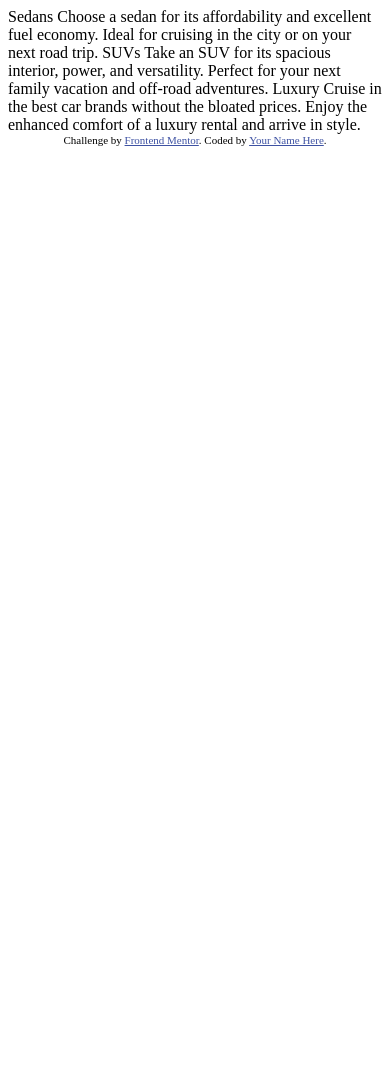
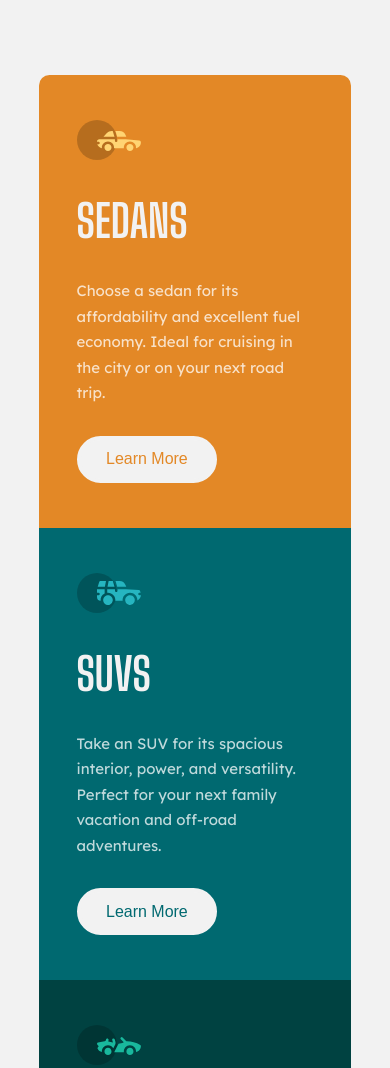
Before and after one commit to sisodiaa/frontend-mentor-3-column-preview-card-component, a plain HTML site: page index.html in a window 390 px wide. Shown: the top 1068 px of the page. Before the commit the page ends 844 px from the top, so only its background shows below. Drawn offline with Linux system fonts and the light colour scheme.

Commit message:
Create document and style using Flexbox for mobile devices

```diff
--- a/index.html
+++ b/index.html
@@ -2,35 +2,70 @@
 <html lang="en">
 <head>
   <meta charset="UTF-8">
-  <meta name="viewport" content="width=device-width, initial-scale=1.0"> <!-- displays site properly based on user's device -->
+  <meta name="viewport" content="width=device-width, initial-scale=1.0">
 
-  <link rel="icon" type="image/png" sizes="32x32" href="./images/favicon-32x32.png">
+  <link
+    rel="icon"
+    type="image/png"
+    sizes="32x32"
+    href="./images/favicon-32x32.png"
+  />
+  <link rel="stylesheet" href="css/style.css" />
 
   <title>Frontend Mentor | 3-column preview card component</title>
-
-  <!-- Feel free to remove these styles or customise in your own stylesheet 👍 -->
-  <style>
-    .attribution { font-size: 11px; text-align: center; }
-    .attribution a { color: hsl(228, 45%, 44%); }
-  </style>
 </head>
 <body>
+  <div class="container">
+    <main class="cards">
+      <article class="card card--sedan">
+        <img class="card__icon" src="images/icon-sedans.svg" alt="Sedan">
+        <h1 class="card__heading">Sedans</h1>
+        <p class="card__paragraph">
+          Choose a sedan for its affordability and excellent fuel
+          economy. Ideal for cruising in the city or on your next
+          road trip.
+        </p>
+        <button type="button" class="button button--sedan">
+          Learn More
+        </button>
+      </article>
 
-  Sedans
-  Choose a sedan for its affordability and excellent fuel economy. Ideal for cruising in the city
-  or on your next road trip.
+      <article class="card card--suv">
+        <img class="card__icon" src="images/icon-suvs.svg" alt="SUV">
+        <h1 class="card__heading">SUVs</h1>
+        <p class="card__paragraph">
+          Take an SUV for its spacious interior, power, and versatility.
+          Perfect for your next family vacation and off-road adventures.
+        </p>
+        <button type="button" class="button button--suv">
+          Learn More
+        </button>
+      </article>
 
-  SUVs
-  Take an SUV for its spacious interior, power, and versatility. Perfect for your next family vacation
-  and off-road adventures.
-
-  Luxury
-  Cruise in the best car brands without the bloated prices. Enjoy the enhanced comfort of a luxury
-  rental and arrive in style.
+      <article class="card card--luxury">
+        <img class="card__icon" src="images/icon-luxury.svg" alt="Luxury">
+        <h1 class="card__heading">Luxury</h1>
+        <p class="card__paragraph">
+          Cruise in the best car brands without the bloated prices.
+          Enjoy the enhanced comfort of a luxury rental and arrive
+          in style.
+        </p>
+        <button type="button" class="button button--luxury">
+          Learn More
+        </button>
+      </article>
+    </main>
+  </div>
 
   <div class="attribution">
-    Challenge by <a href="https://www.frontendmentor.io?ref=challenge" target="_blank">Frontend Mentor</a>.
-    Coded by <a href="#">Your Name Here</a>.
+    Challenge by
+    <a
+      href="https://www.frontendmentor.io?ref=challenge"
+      target="_blank"
+    >
+      Frontend Mentor
+    </a>.
+    Coded by <a href="#">Abhishek Sisodia</a>.
   </div>
 </body>
 </html>
--- a/sass/custom.scss
+++ b/sass/custom.scss
@@ -0,0 +1,97 @@
+@import url('https://fonts.googleapis.com/css2?family=Big+Shoulders+Display:wght@700&family=Lexend+Deca&display=swap');
+
+:root {
+  --color-bright-orange: hsl(31, 77%, 52%);
+  --color-dark-cyan: hsl(184, 100%, 22%);
+  --color-darker-cyan: hsl(179, 100%, 13%);
+  --color-transparent-white: hsla(0, 0%, 100%, 0.75);
+  --color-light-gray: hsl(0, 0%, 95%);
+}
+
+*,
+*::before,
+*::after {
+  margin: 0;
+  padding: 0;
+  box-sizing: inherit;
+}
+
+html {
+  box-sizing: border-box;
+  font-family: 'Lexend Deca', sans-serif;
+  font-size: 15px;
+  font-weight: 400;
+  color: var(--color-transparent-white);
+  background-color: var(--color-light-gray);
+}
+
+.container {
+  margin: 0 auto;
+  width: 80%;
+}
+
+.cards {
+  display: flex;
+  flex-direction: column;
+  margin-top: 5rem;
+  margin-bottom: 5rem;
+  border-radius: 0.7rem;
+  overflow: hidden;
+}
+
+.card {
+  padding: 3rem 2.5rem;
+
+  &__heading {
+    margin-top: 2rem;
+    margin-bottom: 2rem;
+    font-family: 'Big Shoulders Display', cursive;
+    font-size: 3rem;
+    font-weight: 700;
+    color: var(--color-light-gray);
+    text-transform: uppercase;
+  }
+
+  &__paragraph {
+    line-height: 1.7;
+    margin-bottom: 2rem;
+  }
+
+  &--sedan {
+    background-color: var(--color-bright-orange);
+  }
+
+  &--suv {
+    background-color: var(--color-dark-cyan);
+  }
+
+  &--luxury {
+    background-color: var(--color-darker-cyan);
+  }
+}
+
+.button {
+  font-size: 1.066rem;
+  padding: 0.7rem 1.7rem;
+  border: .3rem solid var(--color-light-gray);
+  border-radius: 5rem;
+  background-color: var(--color-light-gray);
+  outline: none;
+  cursor: pointer;
+
+  &--sedan {
+    color: var(--color-bright-orange);
+  }
+
+  &--suv {
+    color: var(--color-dark-cyan);
+  }
+
+  &--luxury {
+    color: var(--color-darker-cyan);
+  }
+}
+
+.attribution {
+  display: none;
+}
```
Also changed, not shown: css/style.css, 1 other file.
